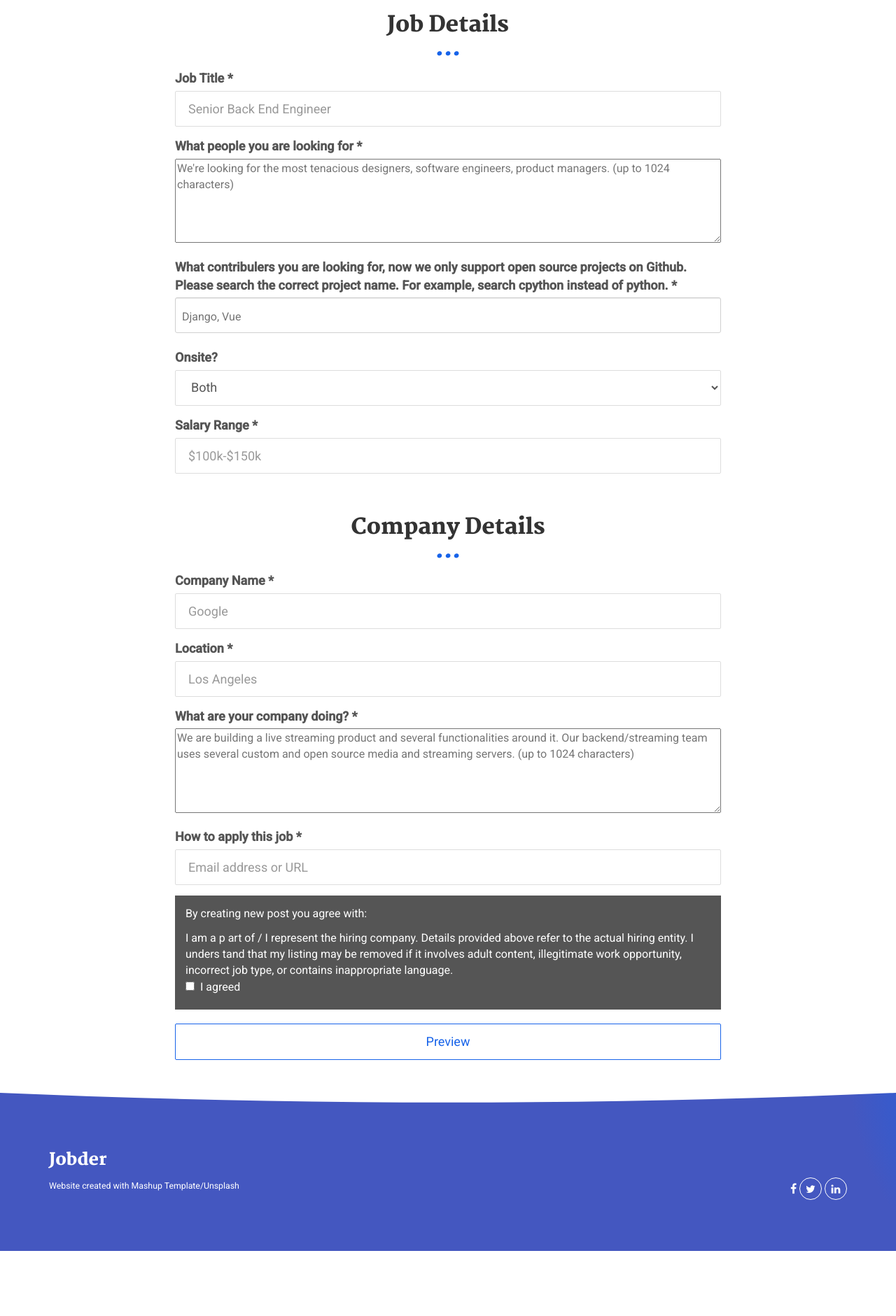
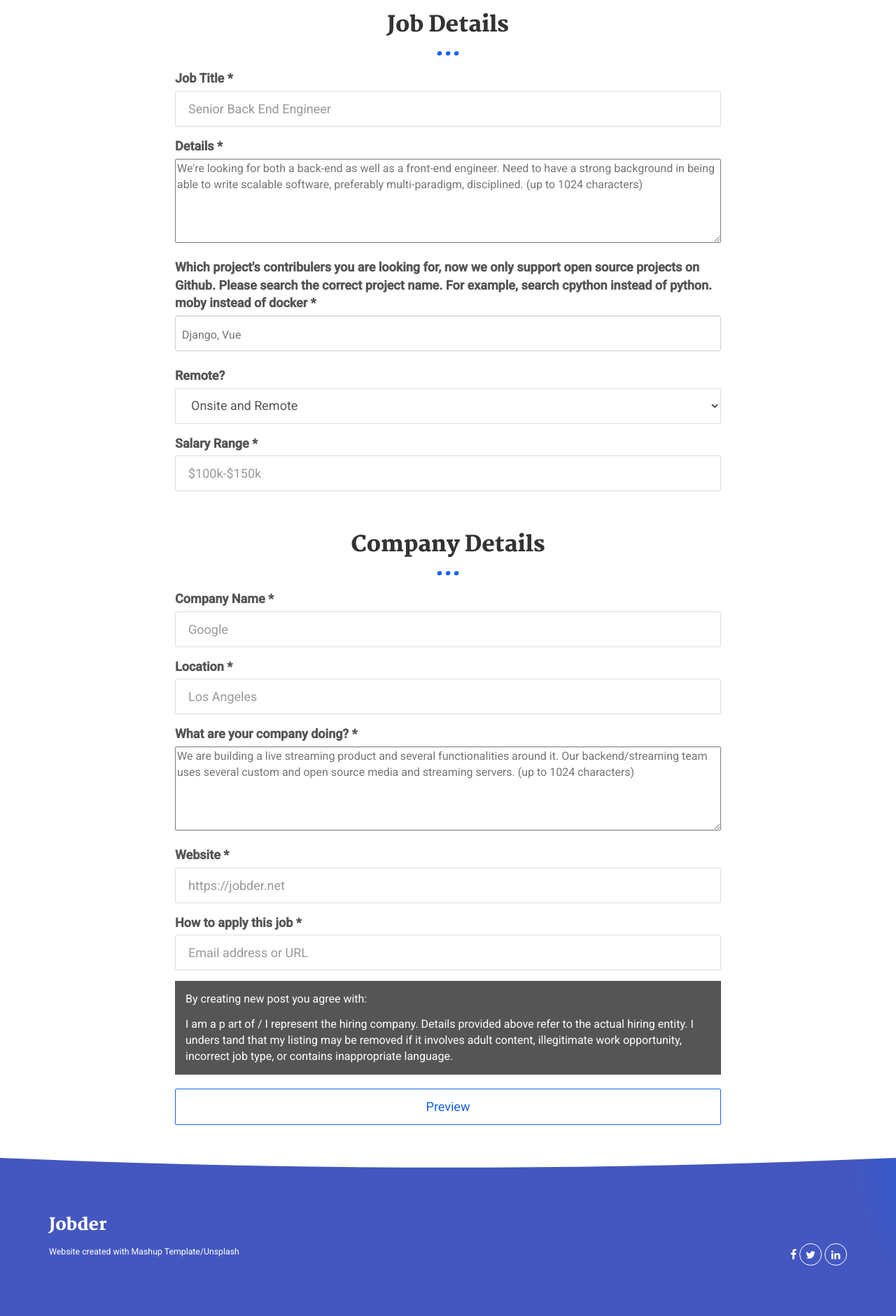
Before and after one commit to Windsooon/jobder, a Django app: page /post-job/ in a window 1280 px wide. Shown: the part 144-2025 px from the top of the page at 70% size. Before the commit the page ends 1932 px from the top, so only its background shows below. Run offline with Django 3.2, Linux system fonts and the light colour scheme; a user stored in the database is signed in; data comes from the database, SQL or seed files in the repository; parts of the project's set-up code (start-up, migrations or seed data) failed here and were passed over; some libraries are stand-ins or nearby versions.

Commit message:
add website and find contributers and clean code

```diff
--- a/common/query.py
+++ b/common/query.py
@@ -12,6 +12,11 @@ def get_repos_query(user_name, num):
                   node {
                       id
                       name
+                      nameWithOwner
+                      url
+                      stargazers {
+                        totalCount
+                      }
                       primaryLanguage {
                           name
                       }
--- a/common/urls.py
+++ b/common/urls.py
@@ -1,7 +1,7 @@
 #!/usr/bin/env python
 # -*- coding: UTF-8 -*-
 from django.conf.urls import url
-from django.urls import path, re_path
+from django.urls import re_path
 from common import views
 
 urlpatterns = [
--- a/common/views.py
+++ b/common/views.py
@@ -11,15 +11,24 @@ from django.utils import timezone
 from django.contrib.auth.decorators import login_required
 from django.dispatch import receiver
 from django.contrib.auth import get_user_model
-from allauth.socialaccount.models import SocialToken
 from allauth.account.signals import user_logged_in
-from post.models import Post
+from post.models import Post, Repo
 from jobs.set_logging import setup_logging
 from .query import get_repos_query
-from .const import FIND, LOGIN, TITLE, POSTED
+from .const import FIND, LOGIN, POSTED
 
 init_logging = setup_logging()
 logger = init_logging.getLogger(__name__)
+
+
+def _get_user_repos(user):
+    social_token = (
+        user.socialaccount_set.first().socialtoken_set.first())
+    query = get_repos_query(user.username, 100)
+    headers = {'Authorization': 'bearer ' + social_token.token}
+    return requests.post(
+        'https://api.github.com/graphql',
+        json.dumps({"query": query}), headers=headers)
 
 
 def index(request):
@@ -50,10 +59,12 @@ def post_job(request):
     '''Post job page'''
     return render(request, 'post_job.html')
 
+
 @login_required
 def contributers(request):
     '''Find contributers'''
     return render(request, 'contributers.html')
+
 
 def browser(request):
     '''Browser job page'''
@@ -103,17 +114,8 @@ def match(request):
     '''
     Find the most match jobs
     '''
-    try:
-        social_token = SocialToken.objects.get(
-            account__user__id=request.user.id)
-    except SocialToken.DoesNotExist:
-        logger.error('Can\'t find token mathc user %s' % request.username)
     # Get user created/contributed repos
-    query = get_repos_query(request.user.username, 2)
-    headers = {'Authorization': 'bearer ' + social_token.token}
-    response = requests.post(
-        'https://api.github.com/graphql',
-        json.dumps({"query": query}), headers=headers)
+    response = _get_user_repos(request.user)
     repo = [
         r['node']['id'] for r in
         response.json()['data']['user']['repositories']['edges']]
@@ -155,4 +157,15 @@ def match(request):
 
 @receiver(user_logged_in)
 def after_user_logged_in(sender, **kwargs):
-    logger.debug('user log in')
+    user = kwargs['user']
+    response = _get_user_repos(user)
+    repos = response.json()['data']['user']['repositories']['edges']
+    repos_contributed = (
+        response.json()['data']['user']['repositoriesContributedTo']['edges'])
+    repos.extend(repos_contributed)
+    for repo in repos:
+        # obj, created = Repo.objects.update_or_create(
+        #     repo_id=int(base64.b64decode(repo['node']['id'])[14:])
+        #     defaults={'first_name': 'Bob'},
+        #     )
+        pass
--- a/static/js/post_job.js
+++ b/static/js/post_job.js
@@ -109,6 +109,11 @@ $( document ).ready(function() {
                 minlength: 3,
                 maxlength: 50,
             },
+            website: {
+                required: true,
+                minlength: 8,
+                maxlength: 256,
+            },
             company_des: {
                 required: true,
                 minlength: 3,
@@ -141,6 +146,11 @@ $( document ).ready(function() {
                 minlength: jQuery.validator.format("Please Enter at least {0} characters."),
                 maxlength: jQuery.validator.format("Please Enter up to {0} characters."),
             },
+            website: {
+                required: "Please enter your company's website.",
+                minlength: jQuery.validator.format("Please Enter at least {0} characters."),
+                maxlength: jQuery.validator.format("Please Enter up to {0} characters."),
+            },
             company_des: {
                 required: "Please enter your company's details.",
                 minlength: jQuery.validator.format("Please Enter at least {0} characters."),
@@ -149,8 +159,8 @@ $( document ).ready(function() {
         },
         submitHandler: function(form) {
             var csrftoken = getCookie("csrftoken");
-            if (!$('#select-open-source').selectize()[0].selectize.getValue()) {
-                alert("Please enter which project's contributer you are looking for");
+            if (!$("#select-open-source").selectize()[0].selectize.getValue()) {
+                alert("Please add tech stack your are using");
                 return false;
             }
             $.ajax({
@@ -167,6 +177,7 @@ $( document ).ready(function() {
                     "salary": $("#salary").val(),
                     "company_name": $("#company").val().trim(),
                     "location": $("#location").val(),
+                    "website": $("#website").val(),
                     "company_des": $("#company-des").val().trim(),
                     "apply": $("#apply").val().trim(),
                 }),
--- a/templates/job.html
+++ b/templates/job.html
@@ -42,9 +42,11 @@
           </div> <!-- end company -->
         </div> <!-- end job-container-div -->
         <hr>
+        {% if not job.pay %}
         <div>
           <button type="submit" class="btn-width btn btn-primary">Confirm and Pay $129 per month</button>
         </div>
+        {% endif %}
       </div>
     </div> <!-- end row -->
   </div> <!-- end container -->
--- a/templates/post_job.html
+++ b/templates/post_job.html
@@ -20,21 +20,21 @@
               </div>
             </div>
             <div class="form-group">
-              <label class="job-label" for="job_looking">What people you are looking for *</label>
+              <label class="job-label" for="job_looking">Details *</label>
               <div>
-                <textarea maxlength="1024" name="job_looking" id="job-looking" rows="5" cols="35" wrap="soft" placeholder="We're looking for the most tenacious designers, software engineers, product managers. (up to 1024 characters)"></textarea>
+                <textarea maxlength="1024" name="job_looking" id="job-looking" rows="5" cols="35" wrap="soft" placeholder="We're looking for both a back-end as well as a front-end engineer. Need to have a strong background in being able to write scalable software, preferably multi-paradigm, disciplined. (up to 1024 characters)"></textarea>
               </div> <!-- end job-looking -->
             </div> <!-- end form-group -->
             <div class="form-group">
               <div class="control-group">
-                <label class="job-label job-special" for="select-open-source">What contribulers you are looking for, now we only support open source projects on Github. Please search the correct project name. For example, search cpython instead of python. *</label>
+                <label class="job-label job-special" for="select-open-source">Which project's contribulers you are looking for, now we only support open source projects on Github. Please search the correct project name. For example, search cpython instead of python. moby instead of docker *</label>
                 <input type="text" id="select-open-source" class="demo-default" placeholder="Django, Vue">
               </div>
             </div> <!-- end form-group -->
             <div class="form-group">
-              <label class="job-label" for="remote">Onsite?</label>
+              <label class="job-label" for="remote">Remote?</label>
               <select id="onsite-select" class="form-control">
-                <option value="0">Both</option>
+                <option value="0">Onsite and Remote</option>
                 <option value="2">Onsite</option>
                 <option value="1">Remote</option>
               </select>
@@ -66,6 +66,12 @@
             </div> <!-- end job-des -->
           </div> <!-- end form-group -->
           <div class="form-group">
+            <label class="job-label" for="website">Website *</label>
+            <div>
+                <input name="website" type="url" class="form-control" id="website"  placeholder="https://jobder.net" maxlength="256">
+            </div>
+          </div>
+          <div class="form-group">
             <label class="job-label" for="open_source">How to apply this job *</label>
             <div>
               <input name="apply" type="text" class="form-control" id="apply" placeholder="Email address or URL" maxlength="200" />
@@ -77,11 +83,6 @@
 I am a p    art of / I represent the hiring company. Details provided above refer to the actual hiring entity.
 I unders    tand that my listing may be removed if it involves adult content, illegitimate work opportunity, incorrect job type, or contains inappropriate language.
             </span>
-            <div class="agreed-checkbox">
-              <label>
-                <input id="agreed-input" type="checkbox" ><span id="agreed-span">&nbsp;&nbsp;I agreed</span>
-              </label>
-            </div>
           </div>
           <div class="form-group">
             <div>
--- a/templates/profile.html
+++ b/templates/profile.html
@@ -25,7 +25,9 @@
             <p>Linkedin: <a href="{{ user.settings.linkedin }}" target="_blank">{{ user.settings.linkedin }}</a></p>
           </div>
           <br>
+          {% if request.user == user %}}
           <a href="{% url 'match' %}" class="btn btn-default btn-lg" title="">Find a job</a>
+          {% endif %}
         </div> <!-- end col-xs-12 -->
       </div> <!-- end row -->
     </div> <!-- end container -->
```
Also changed, not shown: templates/index.html (+7 -13 lines).
